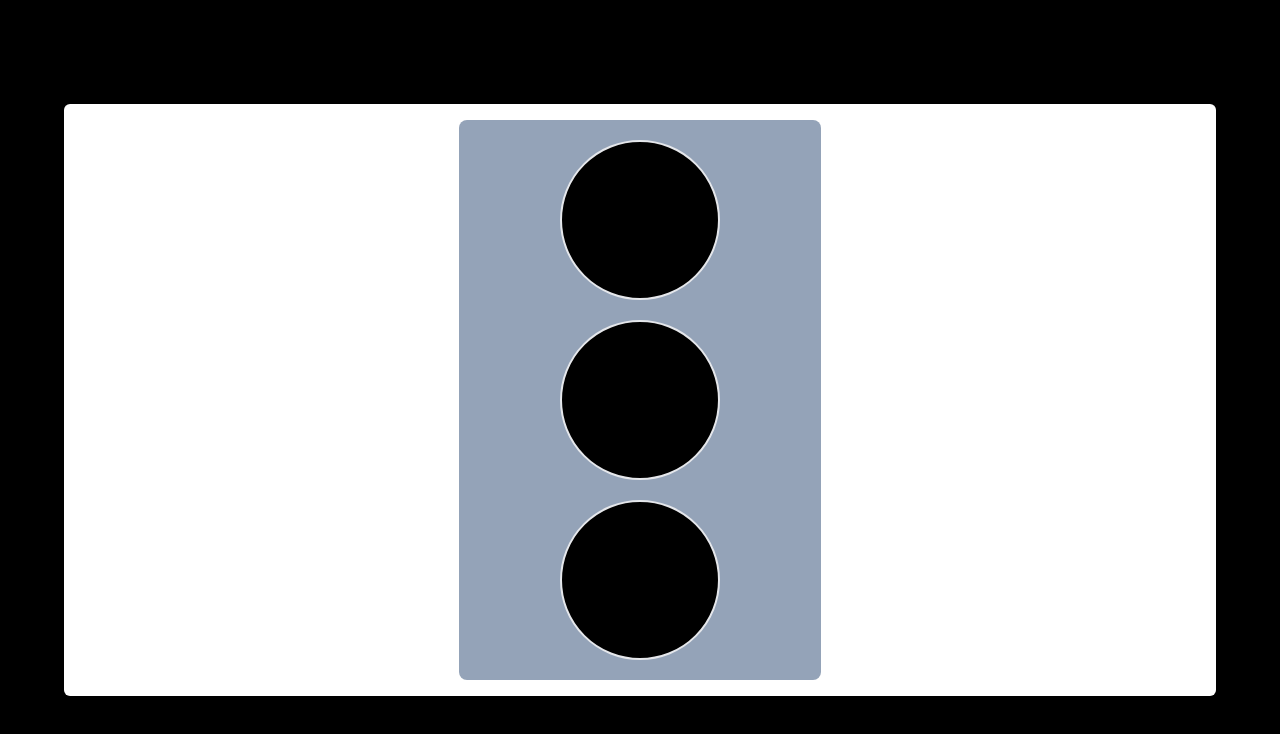
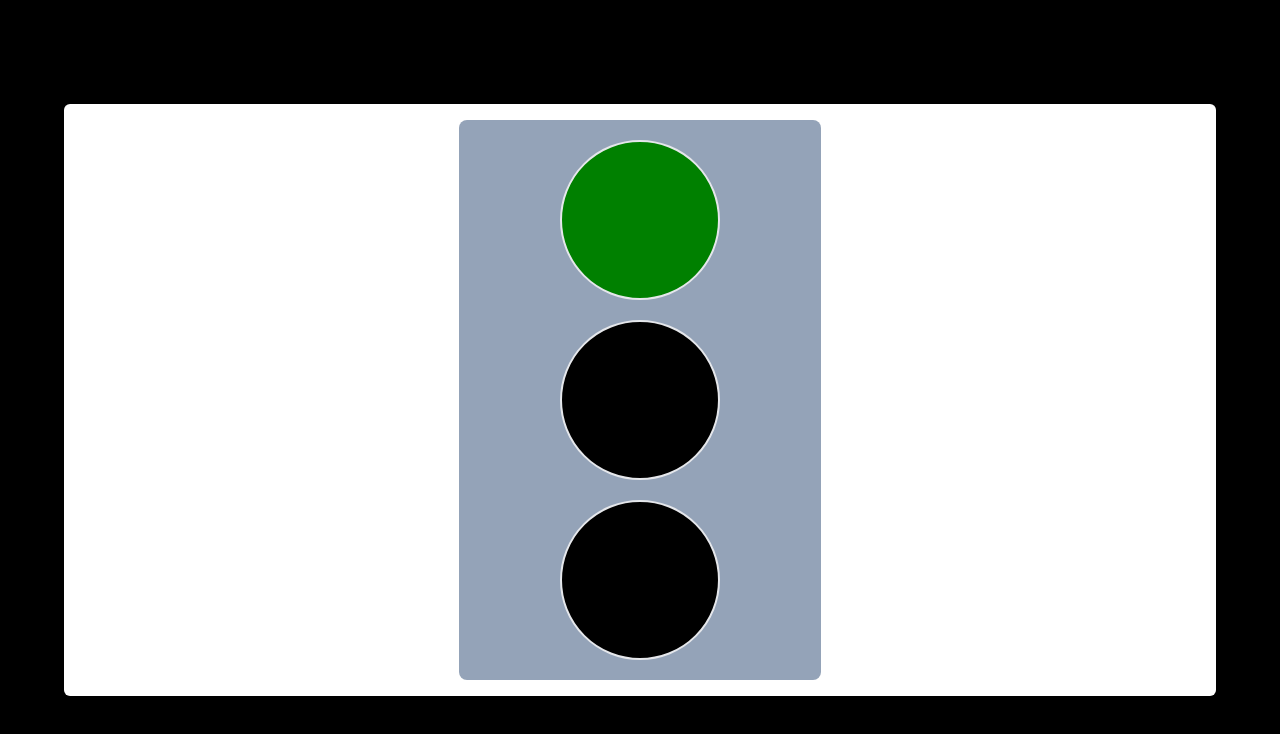
Before and after one commit to Fy50167/typescript-component-practice, a Next.js app: page /traffic in a window 1280 px wide. Shown: the top 734 px of the page. Built offline with nearby package versions, Linux system fonts and the light colour scheme.

Commit message:
traffic light functionality

```diff
--- a/src/components/Traffic.tsx
+++ b/src/components/Traffic.tsx
@@ -1,3 +1,7 @@
+'use client';
+
+import { useState, useEffect } from 'react';
+
 interface Light {
     color: string;
     wait: number;
@@ -8,13 +12,24 @@ interface Props {
 }
 
 const Traffic = ({ lights }: Props) => {
+    const [currentLight, setCurrentLight] = useState<number>(0);
+
+    useEffect(() => {
+        const timeout = setTimeout(() => {
+            setCurrentLight((currentLight + 1) % lights.length);
+        }, lights[currentLight].wait);
+        return () => clearTimeout(timeout);
+    }, [currentLight]);
+
     return (
         <section className='w-[90%] flex flex-col items-center justify-between py-4 px-8 bg-white rounded-md'>
             <div className='w-1/3 h-[35rem] bg-slate-400 rounded-lg flex flex-col justify-evenly items-center'>
                 {lights.map((light, index) => (
                     <div
                         key={light.color}
-                        className='border-2 bg-black rounded-full w-40 h-40'
+                        className={`border-2 bg-black rounded-full w-40 h-40 ${
+                            currentLight === index ? `${light.color}` : ''
+                        }`}
                     ></div>
                 ))}
             </div>
```
